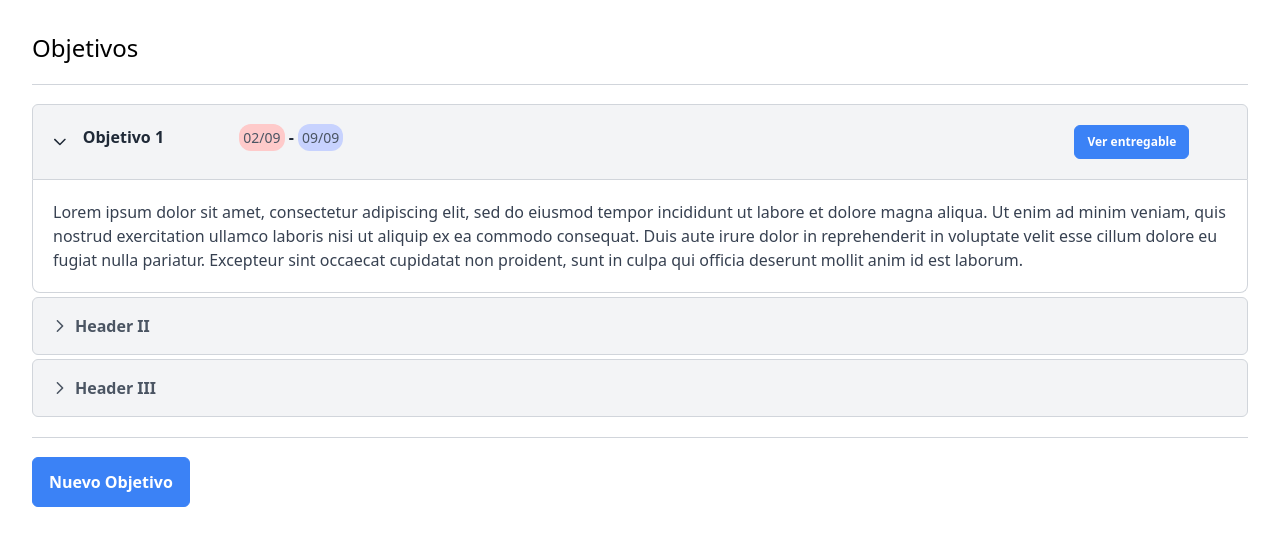
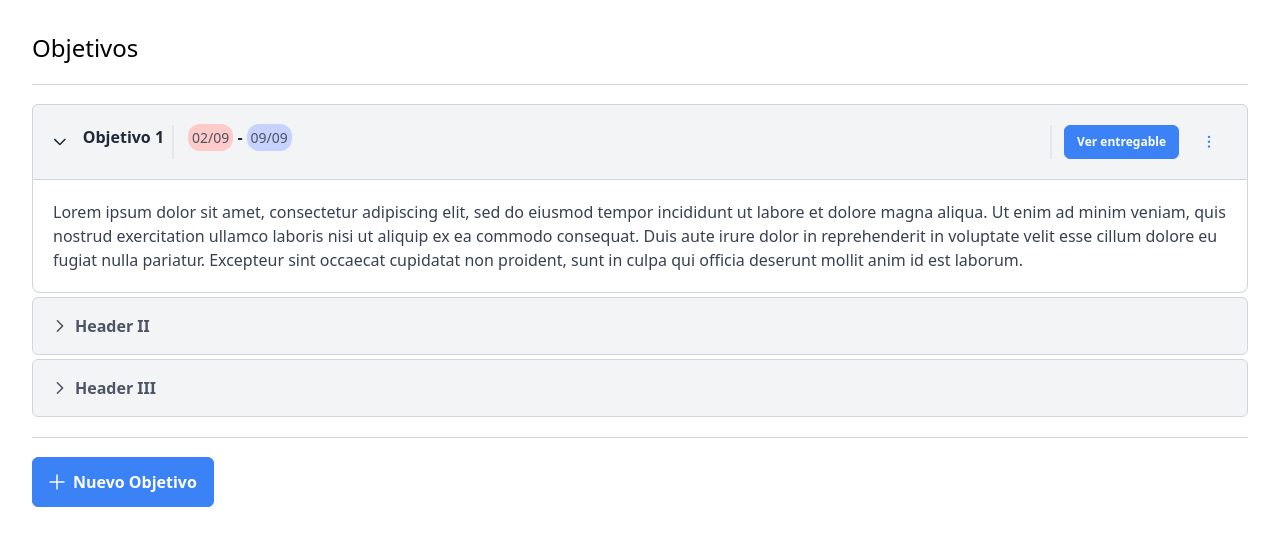
Before and after one commit to GyroElSurfista/frontend-evaluacion-de-proyectos, a React (Vite) app: page / in a window 1280 px wide. Shown: the top 546 px of the page. Built offline with nearby package versions, Linux system fonts and the light colour scheme.

Commit message:
Add primereact icons

```diff
--- a/package.json
+++ b/package.json
@@ -11,6 +11,7 @@
 		"prepare": "husky"
 	},
 	"dependencies": {
+		"primeicons": "^7.0.0",
 		"primereact": "^10.8.2",
 		"react": "^18.3.1",
 		"react-dom": "^18.3.1"
--- a/src/App.tsx
+++ b/src/App.tsx
@@ -1,5 +1,6 @@
 import './App.css'
 import ObjectivePage from './pages/ObjectivePage/ObjectivePage'
+import 'primeicons/primeicons.css';
 
 function App() {
 	return (
--- a/src/pages/ObjectivePage/Components/ObjectiveAccordion/ObjectiveAccordion.tsx
+++ b/src/pages/ObjectivePage/Components/ObjectiveAccordion/ObjectiveAccordion.tsx
@@ -2,6 +2,7 @@ import { Accordion, AccordionTab } from 'primereact/accordion'
 import { Button } from 'primereact/button'
 
 import './ObjectiveAccordion.css'
+import { Divider } from 'primereact/divider'
 
 const ObjectiveAccordion = () => {
 	return (
@@ -9,16 +10,17 @@ const ObjectiveAccordion = () => {
 			<Accordion multiple activeIndex={[0]}>
 				<AccordionTab
 					headerTemplate={
-						<div className="grid grid-cols-7 w-full">
-							<div className="col-span-1 pl-2">
+						<div className="flex flex-row w-full justify-between ">
+							<div className="w-auto border-r-2 px-2">
 								<span>Objetivo 1</span>
 							</div>
-							<div className="col-span-5 text-start">
+							<div className="w-9/12 text-start px-2">
 								<span className="bg-red-200 rounded-xl text-sm p-1 text-gray-600 font-normal">02/09</span> -
 								<span className="bg-indigo-200 rounded-xl text-sm p-1 ml-1 text-gray-600 font-normal">09/09</span>
 							</div>
-							<div className="col-span-1 px-3">
+							<div className="w-auto pl-3 flex justify-items-end border-l-2">
 								<Button label="Ver entregable" size="small" />
+								<Button icon='pi pi-ellipsis-v' size='small' rounded text className='ml-3 text-black'/>
 							</div>
 						</div>
 					}
--- a/src/pages/ObjectivePage/ObjectivePage.tsx
+++ b/src/pages/ObjectivePage/ObjectivePage.tsx
@@ -28,7 +28,7 @@ const ObjectivePage = () => {
 
 			<Divider />
 			<div>
-				<Button label="Nuevo Objetivo" onClick={() => setVisible(true)} />
+				<Button label="Nuevo Objetivo" onClick={() => setVisible(true)} icon='pi pi-plus'/>
 				<Dialog
 					visible={visible}
 					modal
```
Also changed, not shown: 1 other file (tests, documents, lock files or other folders).
